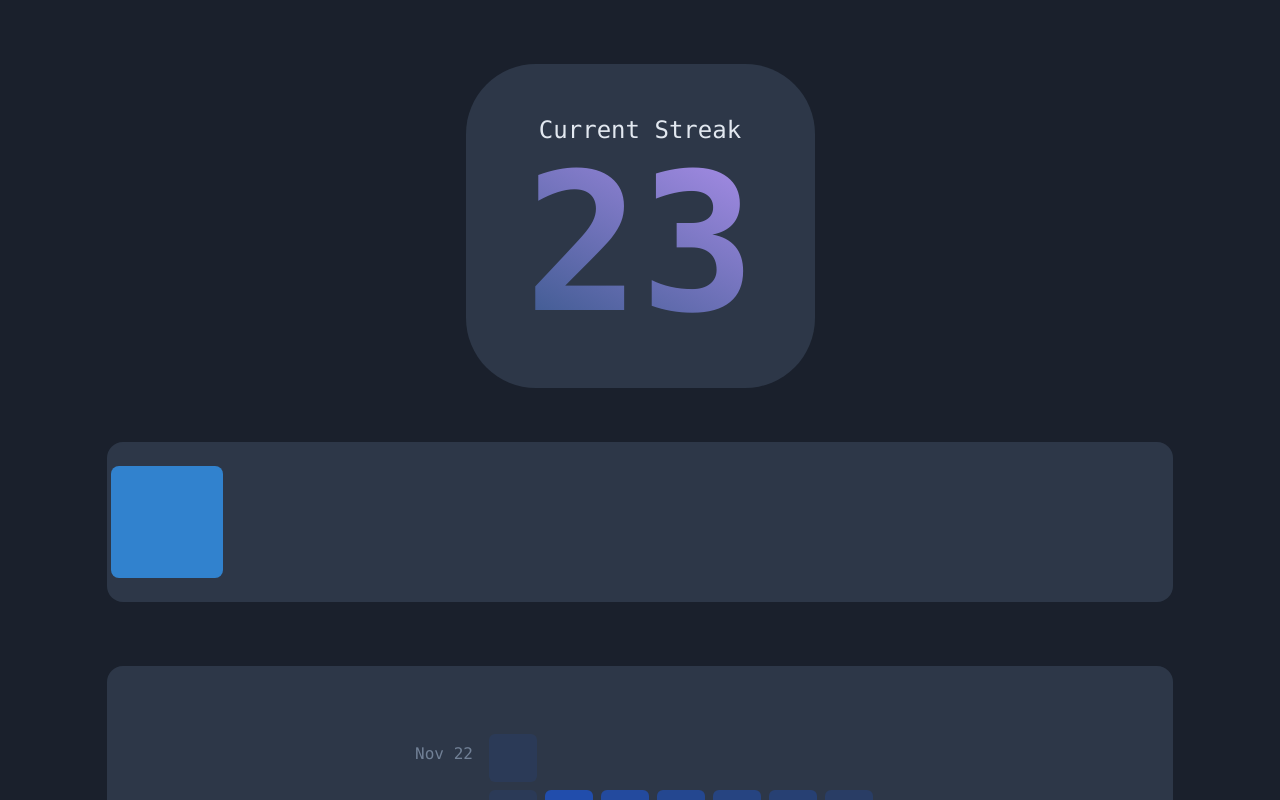
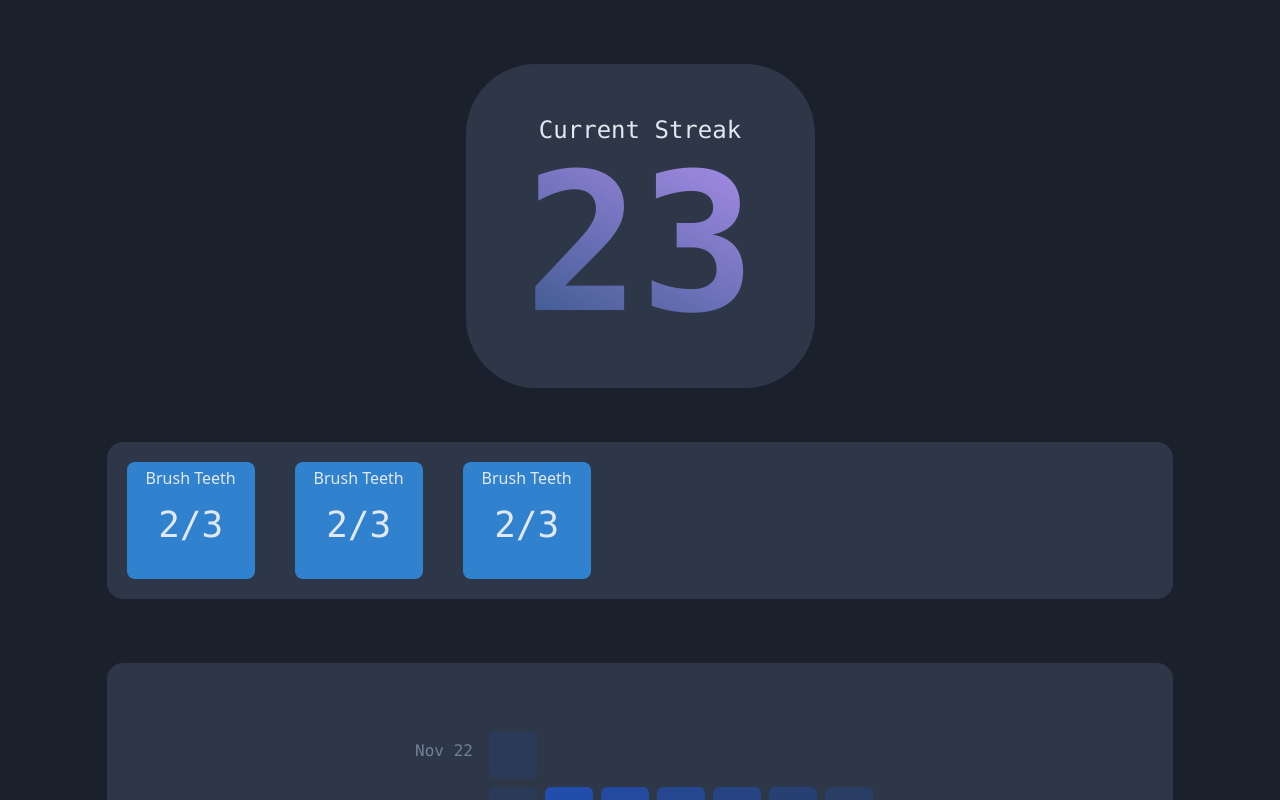
Before and after one commit to jklsnt/snt, a React (Create React App) app in the folder squares/: page / in a window 1280 px wide. Built offline with nearby package versions, Linux system fonts and the light colour scheme.

Commit message:
Thingys workish

```diff
--- a/squares/src/components/TaskSquare.jsx
+++ b/squares/src/components/TaskSquare.jsx
@@ -1,5 +1,8 @@
 import React from 'react';
 
 export default function TaskSquare(props) {
-    return <div className="m-1 rounded-lg bg-blue-600" style={{width: 7+"rem", height: 7+"rem"}}></div>
+    return <div className="m-5 rounded-lg bg-blue-600 text-center text-gray-300" style={{minWidth: 8+"rem", minHeight: 7.3+"rem"}}>
+	       <div className="mt-1">{props.textstuff}</div>
+	       <div className="font-mono mt-2 text-4xl">{props.textstuff2+'/'+props.textstuff3}</div>
+	   </div>
 }
--- a/squares/src/components/TaskSquareDay.jsx
+++ b/squares/src/components/TaskSquareDay.jsx
@@ -2,7 +2,10 @@ import React from 'react';
 import TaskSquare from './TaskSquare'
 
 export default function TaskSquareDay(props) {
-    return <div className="flex w-5/6 py-5 m-auto bg-gray-800 rounded-2xl" style={{marginTop: -20+"px"}}>
-	       <TaskSquare textstuff="urbad" textstuff2={2}></TaskSquare>
+    return <div className="flex w-5/6 py-0 px-0 m-auto bg-gray-800 rounded-2xl flex-wrap items-center" style={{marginTop: -20+"px"}}>
+
+	       <TaskSquare textstuff="Brush Teeth" textstuff2={2} textstuff3={3}></TaskSquare>
+	       <TaskSquare textstuff="Brush Teeth" textstuff2={2} textstuff3={3}></TaskSquare>
+	       <TaskSquare textstuff="Brush Teeth" textstuff2={2} textstuff3={3}></TaskSquare>
 	   </div>
 }
```
